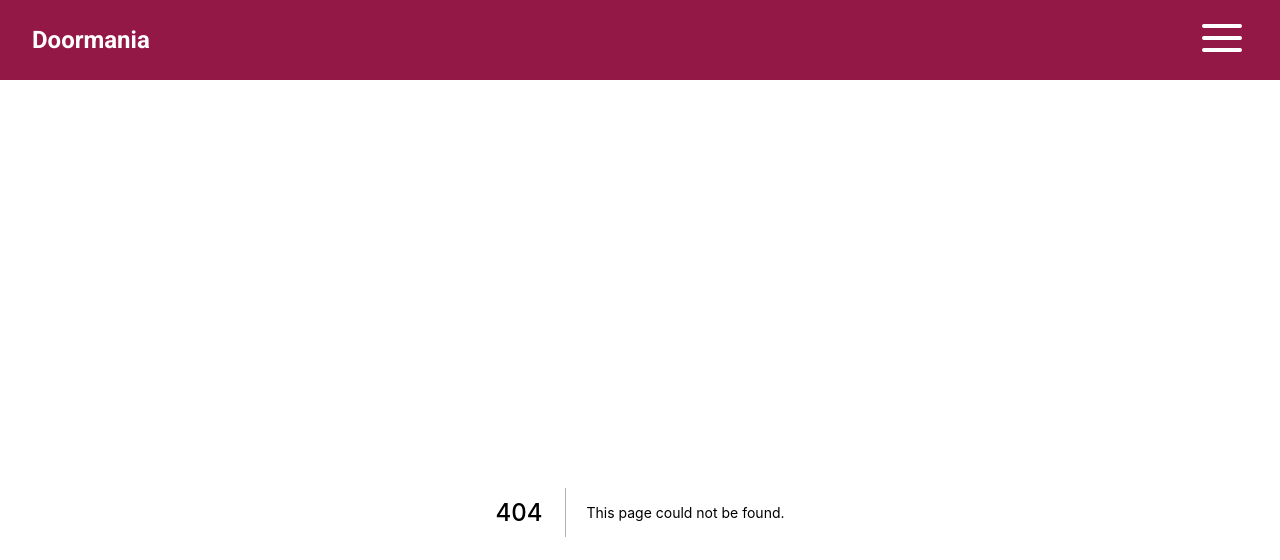
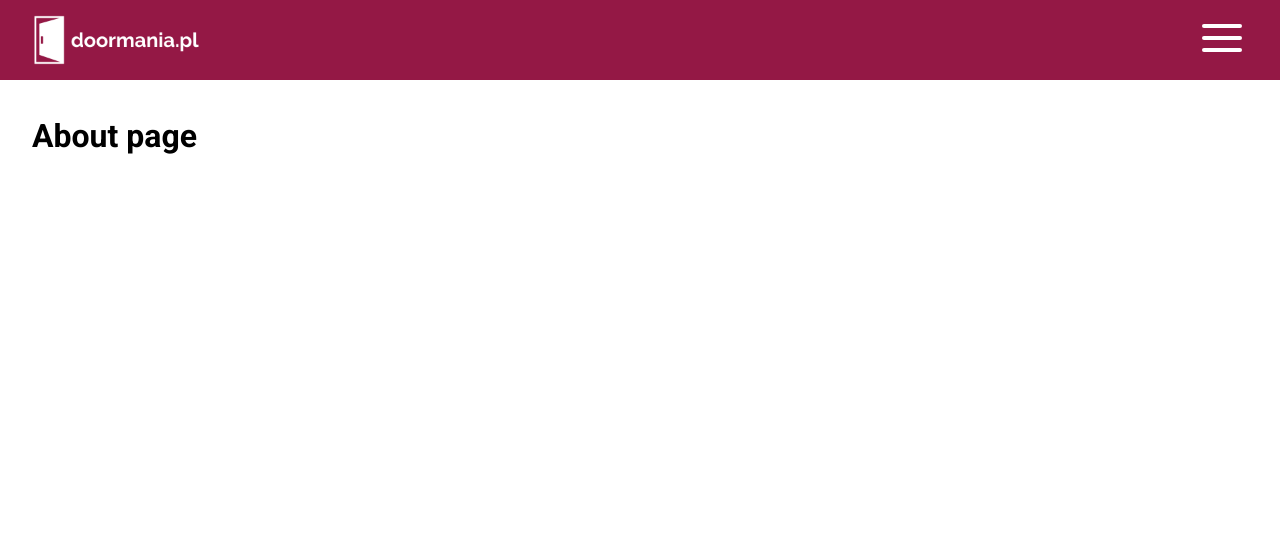
Before and after one commit to mlodyoskar/doormania-website, a Next.js app: page /o-nas in a window 1280 px wide. Before the commit this address had no page. Shown: the top 560 px of the page. Built offline with nearby package versions, Linux system fonts and the light colour scheme.

Commit message:
Added image to navigation

```diff
--- /dev/null
+++ b/components/Logo/Logo.jsx
@@ -0,0 +1,13 @@
+import Image from 'next/image'
+import LogoImage from '../../public/static/images/logo.png'
+import styles from './Logo.module.scss'
+
+const Logo = () => {
+  return (
+    <div className={styles.container}>
+      <Image src={LogoImage} alt="Logo doormani" />
+    </div>
+  )
+}
+
+export default Logo
--- /dev/null
+++ b/components/Logo/Logo.module.scss
@@ -0,0 +1,8 @@
+@import '@/styles/variables.scss';
+
+.container {
+  display: flex;
+  justify-content: center;
+  align-items: center;
+  max-width: calc(2 * $XL-spacing);
+}
--- a/components/Navigation/Navigation.jsx
+++ b/components/Navigation/Navigation.jsx
@@ -3,6 +3,7 @@ import styles from './Navigation.module.scss'
 import Link from 'next/link'
 import cn from 'classnames'
 import { NavigationItem } from './NavigationItem/NavigationItem'
+import Logo from '../Logo/Logo'
 
 const Navigation = () => {
   const [isOpen, setIsOpen] = useState(false)
@@ -18,7 +19,11 @@ const Navigation = () => {
 
   return (
     <nav className={styles.navigation}>
-      <h1>Doormania</h1>
+      <Link href="/">
+        <a>
+          <Logo />
+        </a>
+      </Link>
       <button
         className={styles.hamburgerButton}
         aria-controls="navigation"
--- a/components/Navigation/Navigation.module.scss
+++ b/components/Navigation/Navigation.module.scss
@@ -77,10 +77,10 @@ $hamburger-size: $S-spacing;
   left: 0;
   padding-bottom: 1em;
   background: $primary001;
-
   width: 100%;
   height: 100vh;
   transition: opacity 0.1s 0s ease-in-out;
+  transform: translateX(-200%);
   & p {
     padding: 0 2em;
     color: $white;
@@ -92,5 +92,6 @@ $hamburger-size: $S-spacing;
   }
   &.active {
     opacity: 1;
+    transform: translateX(0);
   }
 }
```
Also changed, not shown: pages/o-nas.jsx (renamed from pages/about.jsx), public/static/images/logo.png (added).
